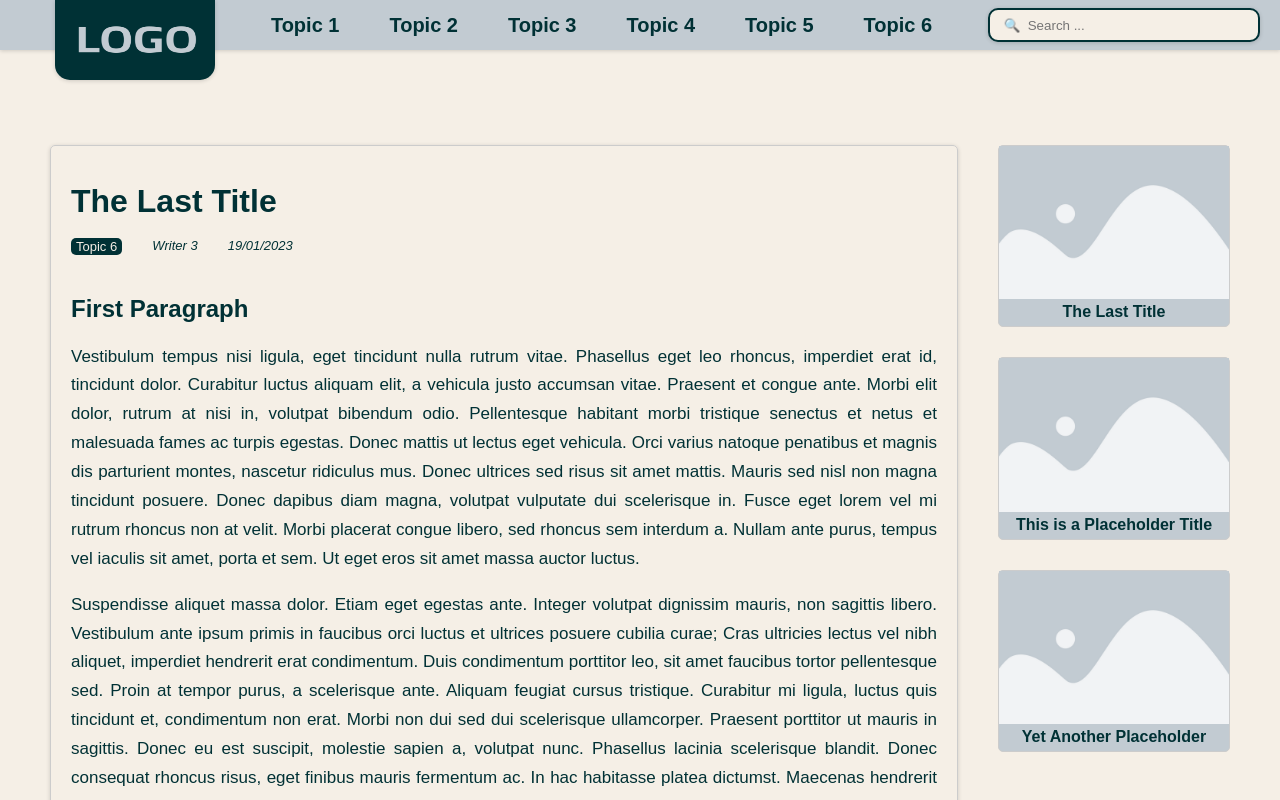
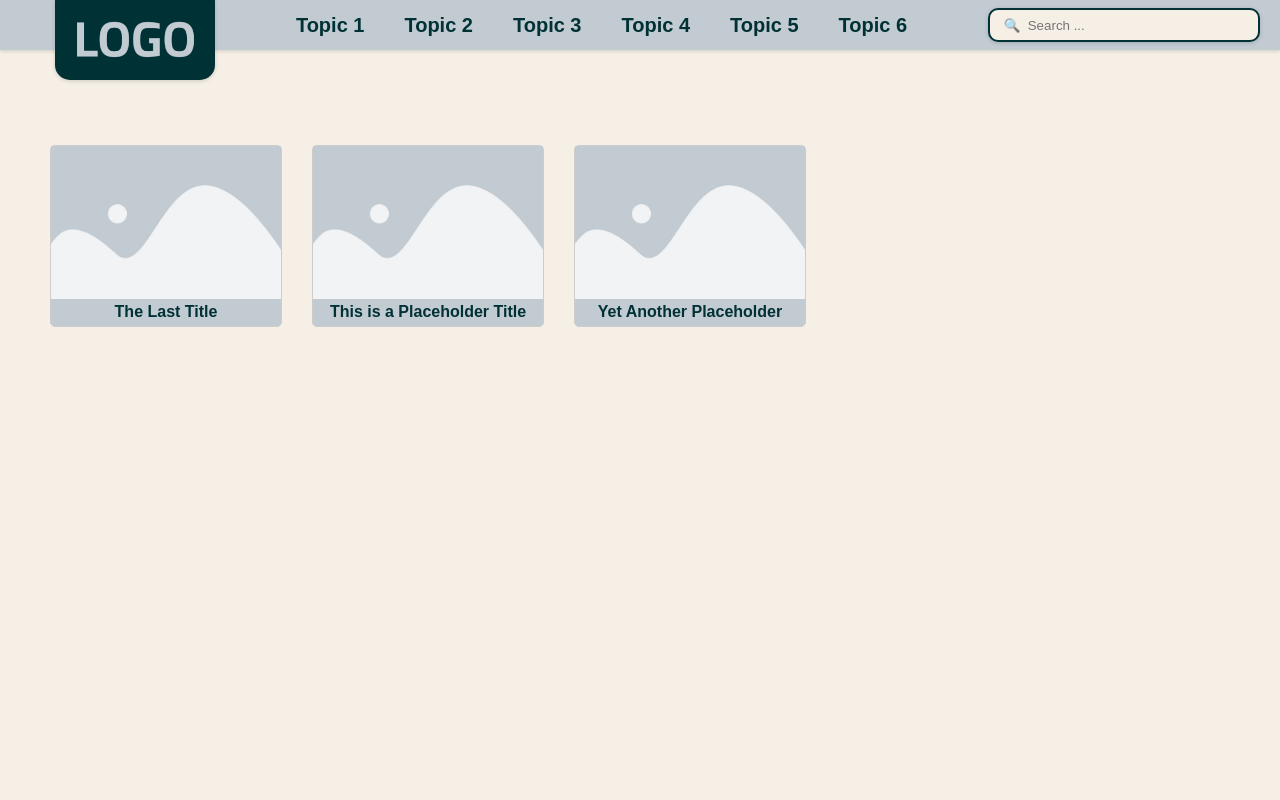
Before and after one commit to Amin394T/personal-blog, a React (Vite) app: page / in a window 1280 px wide. Shown: the top 800 px of the page. Built offline with nearby package versions, Linux system fonts and the light colour scheme; a web font is replaced by a local one.

Commit message:
added home page

```diff
--- a/index.html
+++ b/index.html
@@ -2,7 +2,7 @@
 <html lang="en">
   <head>
     <meta charset="UTF-8" />
-    <link rel="icon" type="image/svg+xml" href="src/assets/images/.logo.png" />
+    <link rel="icon" type="image/svg+xml" href="src/assets/images/.head.png" />
     <meta name="viewport" content="width=device-width, initial-scale=1.0" />
     <title>Personal Blog</title>
   </head>
--- a/src/App.css
+++ b/src/App.css
@@ -15,14 +15,15 @@ body,
 
 .separator {
   display: flex;
-  justify-content: center;
-  flex-wrap: wrap;
+  flex-wrap: nowrap;
+  justify-content: space-between;
+  margin: 30px;
 }
 
-@media screen and (min-width: 1150px) {
+@media screen and (max-width: 1000px) {
   .separator {
-    flex-wrap: nowrap;
-    justify-content: space-between;
-    margin: 30px;
+    margin: 0;
+    justify-content: center;
+    flex-wrap: wrap;
   }
 }
--- a/src/App.jsx
+++ b/src/App.jsx
@@ -7,13 +7,15 @@ import { useState } from "react";
 
 function App() {
   const [currentBlog, setCurrentBlog] = useState(0);
+  const [contentDisplay, setContentDisplay] = useState(false);
   const blogData = blogs[currentBlog];
+
   return (
     <>
-      <Navigation />
+      <Navigation setDisplay={setContentDisplay} />
       <div className="separator">
-        <Content blogData={blogData} />
-        <Feed setBlog={setCurrentBlog} />
+        {contentDisplay && <Content blogData={blogData} />}
+        <Feed setBlog={setCurrentBlog} setDisplay={setContentDisplay} />
       </div>
     </>
   );
--- a/src/components/Content/Content.css
+++ b/src/components/Content/Content.css
@@ -42,7 +42,7 @@
   line-height: 1.7;
 }
 
-@media screen and (max-width: 1150px) {
+@media screen and (max-width: 1000px) {
   .blog {
     margin: 10px;
   }
--- a/src/components/Feed/Feed.jsx
+++ b/src/components/Feed/Feed.jsx
@@ -1,16 +1,17 @@
 import "./Feed.css";
-import blogs from "../../assets/markdown/.files_list"
+import blogs from "../../assets/markdown/.files_list";
 
-function Feed({setBlog}) {
+function Feed({ setBlog, setDisplay }) {
+
   return (
     <div className="feed">
-      {blogs.map((blog) =>
-        <div className="feed-blog" onClick={() => setBlog(blog.id)} key={blog.id} >
+      {blogs.map((blog) => (
+        <div className="feed-blog" onClick={() => {setBlog(blog.id); setDisplay(true); }} key={blog.id}>
           <img className="feed-blog-thumbnail" src={"src/assets/images/" + (blog.path || ".placeholder") + ".png"} />
           <div className="feed-blog-title">{blog.title}</div>
           {/* <div className="feed-blog-topic">{blog.topic}</div> */}
         </div>
-      )}
+      ))}
     </div>
   );
 }
--- a/src/components/Navigation/Navigation.css
+++ b/src/components/Navigation/Navigation.css
@@ -18,11 +18,12 @@
   text-align: center;
   border-radius: 0 0 15px 15px;
   box-shadow: rgba(0, 0, 0, 0.16) 0px 1px 4px;
+  cursor: pointer;
 }
 
 .header-topics span {
   padding: 0 10px;
-  margin: 0 15px;
+  margin: 0 10px;
   border-radius: 5px;
   cursor: pointer;
   text-wrap: nowrap;
@@ -46,7 +47,7 @@
   height: 20px;
 }
 
-@media screen and (max-width: 1150px) {
+@media screen and (max-width: 1000px) {
   .header {
     height: 40px;
   }
--- a/src/components/Navigation/Navigation.jsx
+++ b/src/components/Navigation/Navigation.jsx
@@ -1,9 +1,9 @@
 import "./Navigation.css";
 
-function Navigation() {
+function Navigation({ setDisplay }) {
   return (
     <div className="header">
-      <img className="header-logo" src="src/assets/images/.logo.png" alt="LOGO" />
+      <img className="header-logo" src="src/assets/images/.logo.png" onClick={() => setDisplay(false)} />
 
       <div className="header-topics">
         <span>Topic 1</span>
```
Also changed, not shown: src/assets/images/.logo.png.
